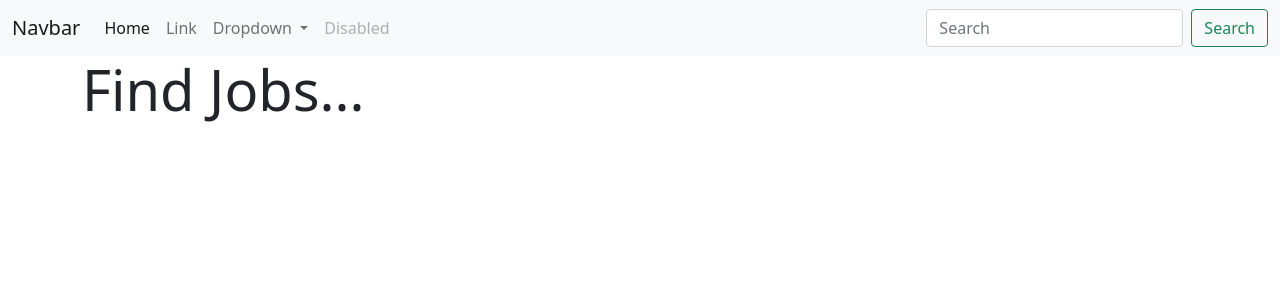
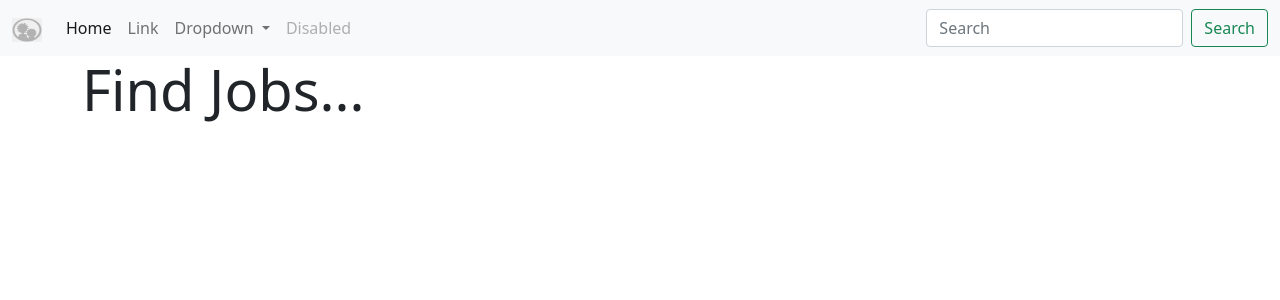
Before and after one commit to Dmaina5054/lapimdogo, a FastAPI app: page / in a window 1280 px wide. Shown: the top 300 px of the page. Run offline with FastAPI, Linux system fonts and the light colour scheme.

Commit message:
added static settings

```diff
--- a/main.py
+++ b/main.py
@@ -1,6 +1,7 @@
 from ensurepip import version
 from turtle import title
 from fastapi import FastAPI
+from fastapi.staticfiles import StaticFiles
 from core.config import settings
 from apis.general_pages.route_homepage import general_pages_router
 
@@ -9,9 +10,15 @@ app = FastAPI(title=settings.PROJECT_NAME, version=settings.PROJECT_VERSION)
 def include_router(app):
     app.include_router(general_pages_router)
 
+#static serving
+def configure_static(app):
+    app.mount("/static", StaticFiles(directory="static"), name="static")
+
 def start_application():
     app = FastAPI(title=settings.PROJECT_NAME,version=settings.PROJECT_VERSION)
     include_router(app)
+    configure_static(app)
     return app
 
+
 app = start_application()
--- a/templates/components/navbar.html
+++ b/templates/components/navbar.html
@@ -1,6 +1,8 @@
 <nav class="navbar navbar-expand-lg navbar-light bg-light">
     <div class="container-fluid">
-      <a class="navbar-brand" href="#">Navbar</a>
+      <a class="navbar-brand" href="#">
+          <img src="{{ url_for('static', path='images/rickmorty.jpeg')}}" width="30" height="24">
+      </a>
       <button class="navbar-toggler" type="button" data-bs-toggle="collapse" data-bs-target="#navbarSupportedContent" aria-controls="navbarSupportedContent" aria-expanded="false" aria-label="Toggle navigation">
         <span class="navbar-toggler-icon"></span>
       </button>
```
Also changed, not shown: static/images/logo.png (added), static/images/rickmorty.jpeg (added).
